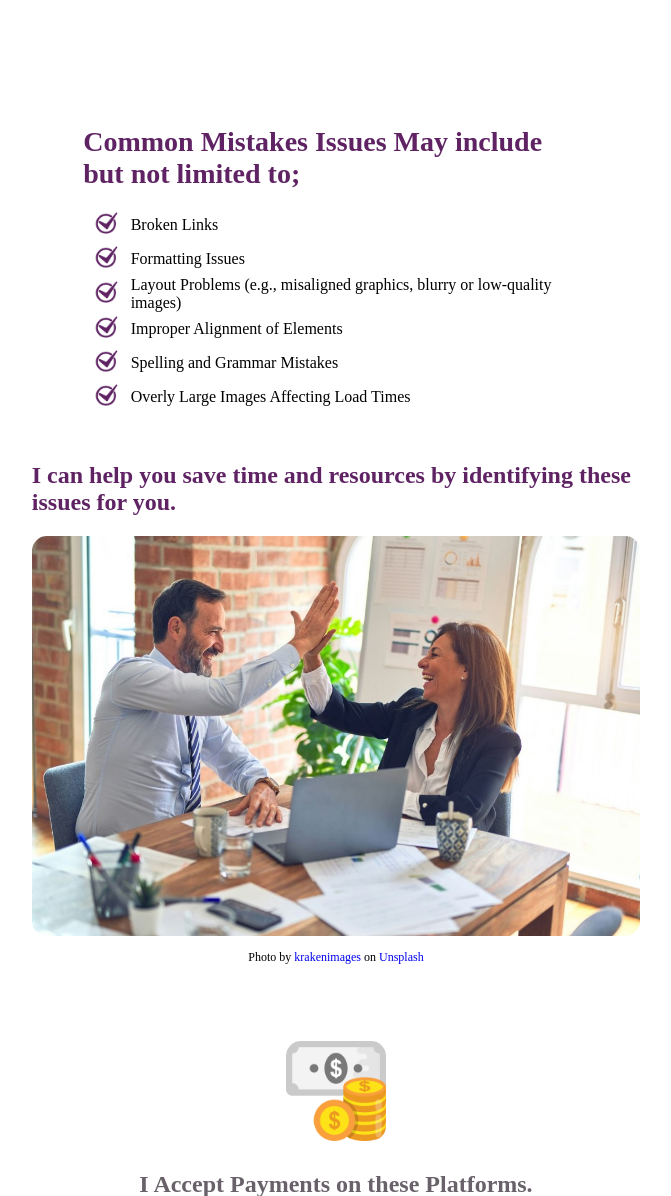
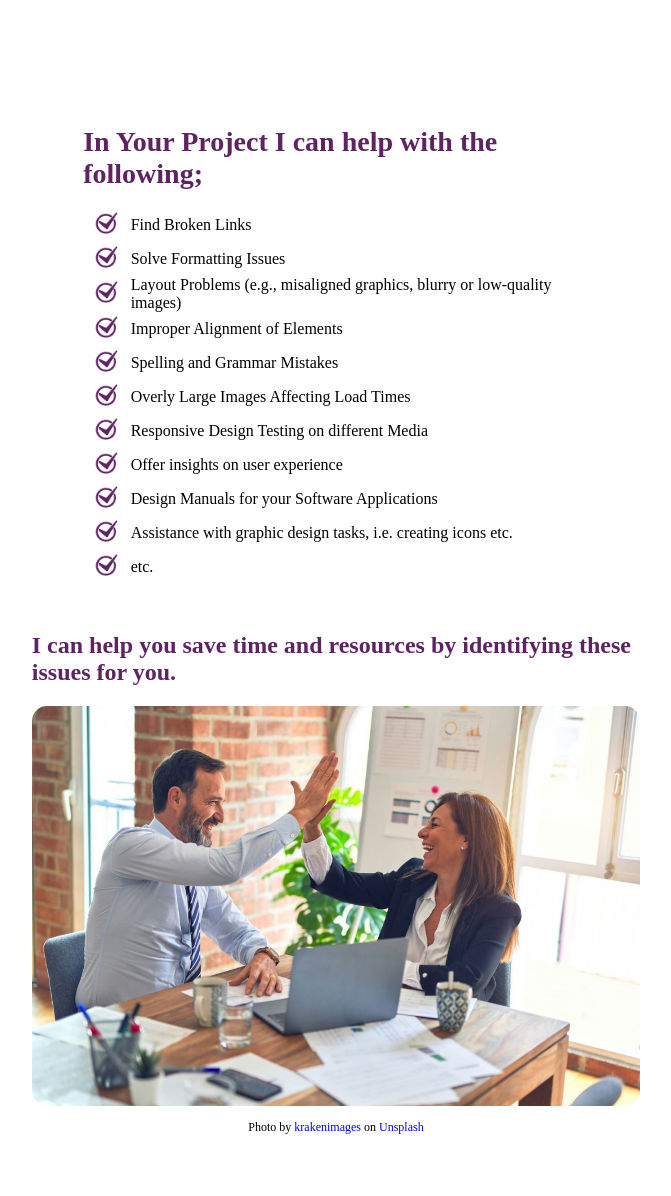
Before and after one commit to Tmazst/project_assistant, a Flask app: page / in a window 1280 px wide. Shown: the part 1390-2586 px from the top of the page, without its empty margins (304-975 px from the left). Run offline with Flask 3, Linux system fonts and the light colour scheme; some libraries are stand-ins or nearby versions; some web fonts are replaced.

Commit message:
requires

```diff
--- a/templates/index.html
+++ b/templates/index.html
@@ -64,13 +64,19 @@
 
     <div class="profile">
         <div class="points">
-            <div class="subs">Common Mistakes Issues May include but not limited to;</div><br>
-            <div class="list-items general-flex"><span><img src="static/icons/tick-icon.png" /></span><span>Broken Links</span></div>
-            <div class="list-items general-flex"><span><img src="static/icons/tick-icon.png" /></span><span>Formatting Issues</span></div>
+            <div class="subs">In Your Project I can help with the following;</div><br>
+            <div class="list-items general-flex"><span><img src="static/icons/tick-icon.png" /></span><span>Find Broken Links</span></div>
+            <div class="list-items general-flex"><span><img src="static/icons/tick-icon.png" /></span><span>Solve Formatting Issues</span></div>
             <div class="list-items general-flex"><span><img src="static/icons/tick-icon.png" /></span><span>Layout Problems (e.g., misaligned graphics, blurry or low-quality images)</span></div>
             <div class="list-items general-flex"><span><img src="static/icons/tick-icon.png" /></span><span>Improper Alignment of Elements</span></div>
             <div class="list-items general-flex"><span><img src="static/icons/tick-icon.png" /></span><span>Spelling and Grammar Mistakes</span></div>
-            <div class="list-items general-flex"><span><img src="static/icons/tick-icon.png" /></span><span>Overly Large Images Affecting Load Times</span></div><br>
+            <div class="list-items general-flex"><span><img src="static/icons/tick-icon.png" /></span><span>Overly Large Images Affecting Load Times</span></div>
+            <div class="list-items general-flex"><span><img src="static/icons/tick-icon.png" /></span><span>Responsive Design Testing on different Media</span></div>
+            <div class="list-items general-flex"><span><img src="static/icons/tick-icon.png" /></span><span>Offer insights on user experience</span></div>
+            <div class="list-items general-flex"><span><img src="static/icons/tick-icon.png" /></span><span>Design Manuals for your Software Applications</span></div>
+            <div class="list-items general-flex"><span><img src="static/icons/tick-icon.png" /></span><span>Assistance with graphic design tasks, i.e. creating icons etc.</span></div>
+            <div class="list-items general-flex"><span><img src="static/icons/tick-icon.png" /></span><span>etc.</span></div>
+            <br>
             <!-- <div>I will help you save time and resources by identifying these issues for you.</div> -->
         </div>
     </div>
```
